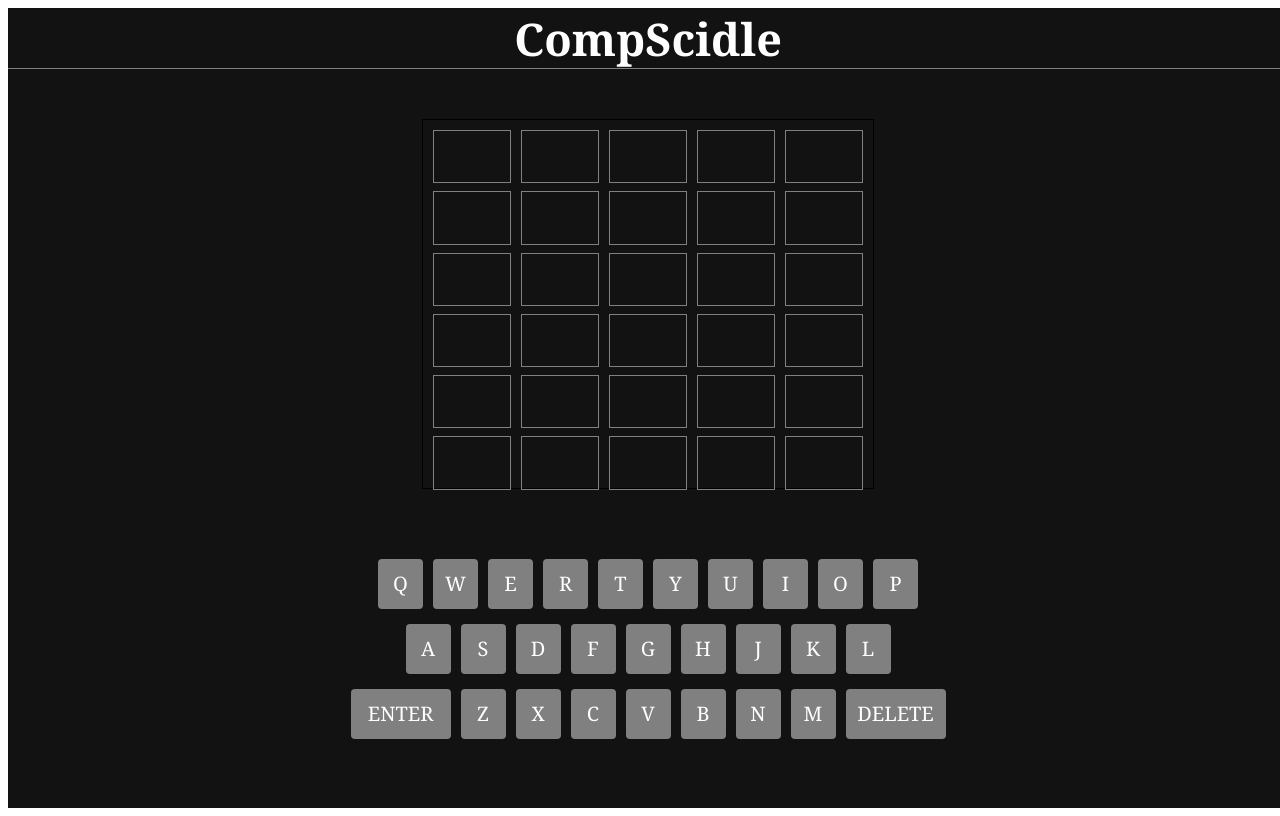
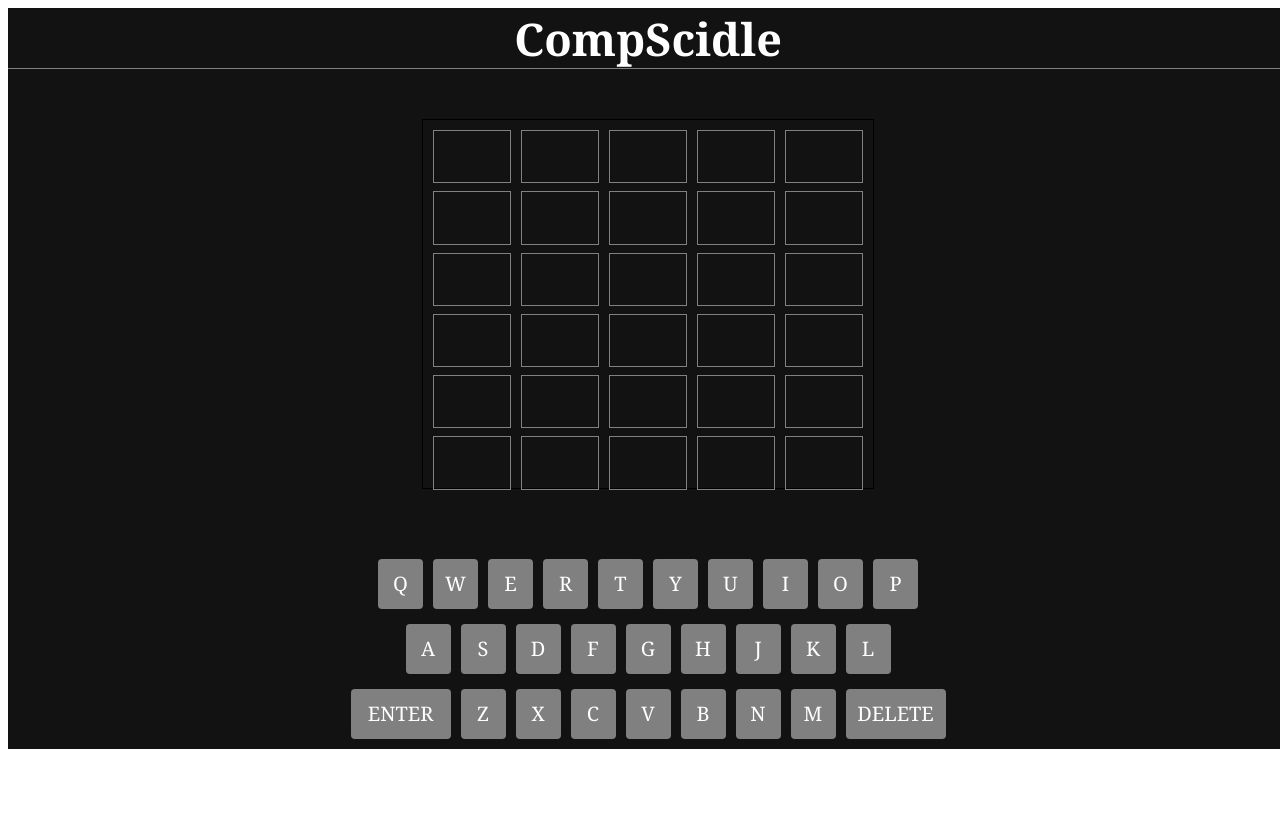
Before and after one commit to RyanGormican/CompScidle, a React (Create React App) app: page / in a window 1280 px wide. Built offline with nearby package versions, Linux system fonts and the light colour scheme.

Commit message:
Update App.css

```diff
--- a/src/App.css
+++ b/src/App.css
@@ -1,8 +1,8 @@
 .App {
   text-align: center;
   background-color: #121212;
-  height: 100vh;
-  width: 100vw;
+  height: fit-content;
+  width: fit-content;
   /* display: flex; */
   color: white;
 }
```
